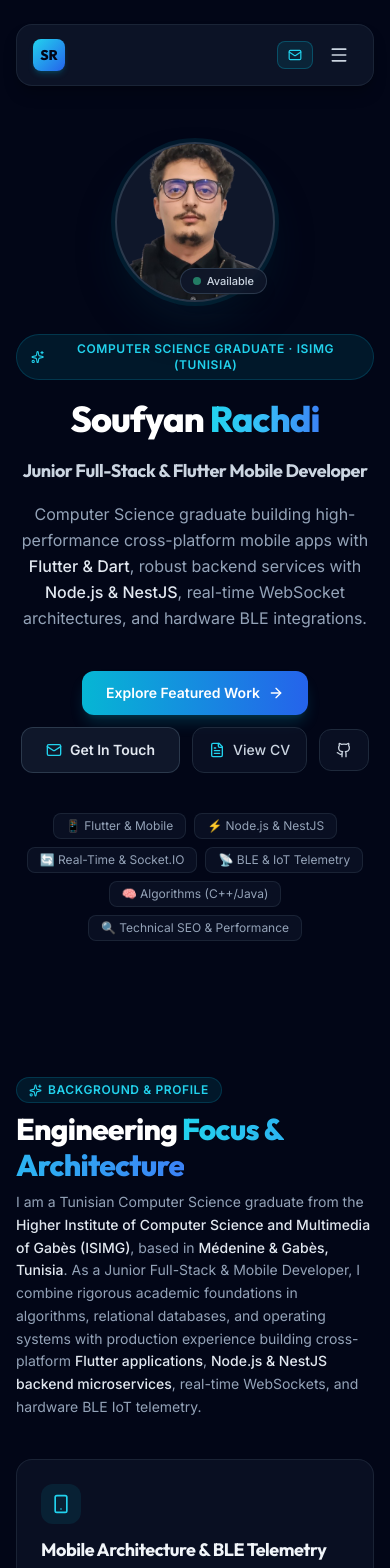
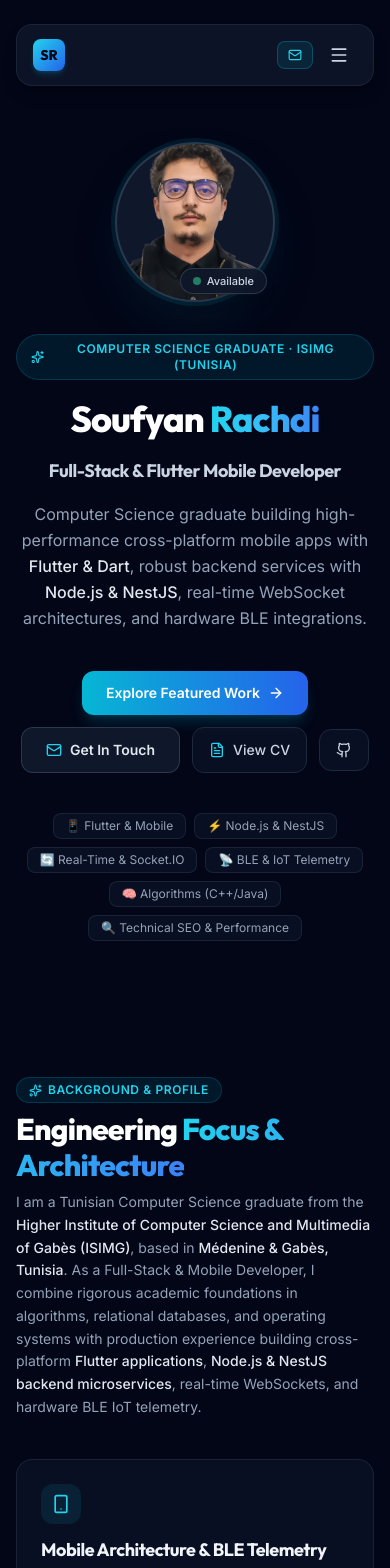
Before and after one commit to SoufyanRachdi/my_portfolio, a React (Vite) app: page / in a window 390 px wide. Shown: the top 1568 px of the page. Built offline with nearby package versions, Linux system fonts and the light colour scheme; grey boxes are pictures that could not be loaded.

Commit message:
feat: standardize title to Full-Stack & Flutter Mobile Developer (remove junior prefix)

```diff
--- a/index.html
+++ b/index.html
@@ -9,7 +9,7 @@
     <meta name="title" content="Soufyan Rachdi — Full-Stack &amp; Flutter Developer" />
     <meta name="description" content="Portfolio of Soufyan Rachdi, ISIMG graduate and Full-Stack &amp; Flutter Developer building scalable mobile apps, Node.js APIs, and real-time systems." />
     <meta name="author" content="Soufyan Rachdi" />
-    <meta name="keywords" content="Soufyan Rachdi, soufyanrachdi, Junior Developer, Flutter Developer, Full Stack Developer, Tunisian Developer, Medenine Developer, ISIMG Students, ISIMG Graduate, Software Engineer Tunisia, Mobile Developer, React, Node.js, NestJS, Socket.IO, BLE, MongoDB, Web Developer Portfolio, Technical SEO" />
+    <meta name="keywords" content="Soufyan Rachdi, soufyanrachdi, Flutter Developer, Full Stack Developer, Tunisian Developer, Medenine Developer, ISIMG Students, ISIMG Graduate, Software Engineer Tunisia, Mobile Developer, React, Node.js, NestJS, Socket.IO, BLE, MongoDB, Web Developer Portfolio, Technical SEO" />
     <meta name="theme-color" content="#020617" />
     <meta name="robots" content="index, follow, max-image-preview:large, max-snippet:-1, max-video-preview:-1" />
     <meta name="google-site-verification" content="google04208fe070a5fa23" />
@@ -212,7 +212,7 @@
                 "name": "Who is Soufyan Rachdi?",
                 "acceptedAnswer": {
                   "@type": "Answer",
-                  "text": "Soufyan Rachdi is a Tunisian Computer Science graduate from ISIMG (Higher Institute of Computer Science and Multimedia of Gabès), based in Médenine and Gabès, Tunisia. He is a Junior Full-Stack and Mobile Developer specializing in Flutter, Dart, Node.js, NestJS, and real-time WebSockets."
+                  "text": "Soufyan Rachdi is a Tunisian Computer Science graduate from ISIMG (Higher Institute of Computer Science and Multimedia of Gabès), based in Médenine and Gabès, Tunisia. He is a Full-Stack and Mobile Developer specializing in Flutter, Dart, Node.js, NestJS, and real-time WebSockets."
                 }
               },
               {
@@ -236,7 +236,7 @@
                 "name": "Is Soufyan Rachdi open for software developer hiring and freelance opportunities?",
                 "acceptedAnswer": {
                   "@type": "Answer",
-                  "text": "Yes, Soufyan Rachdi is actively available for Junior Full-Stack Developer, Junior Mobile Developer (Flutter/Android), and Junior Backend Developer positions in Tunisia (on-site or hybrid in Tunis, Sousse, Sfax, Gabès) as well as European and remote opportunities."
+                  "text": "Yes, Soufyan Rachdi is actively available for Full-Stack Developer, Mobile Developer (Flutter/Android), and Backend Developer positions in Tunisia (on-site or hybrid in Tunis, Sousse, Sfax, Gabès) as well as European and remote opportunities."
                 }
               }
             ]
@@ -250,7 +250,7 @@
     <div id="root">
       <header style="padding: 20px; text-align: center;">
         <h1>Soufyan Rachdi</h1>
-        <h2>Junior Full-Stack &amp; Flutter Mobile Developer</h2>
+        <h2>Full-Stack &amp; Flutter Mobile Developer</h2>
         <p>
           Computer Science graduate from the Higher Institute of Computer Science and Multimedia of Gabès (ISIMG), based in Médenine &amp; Gabès, Tunisia. Specializing in cross-platform mobile apps with Flutter &amp; Dart, backend services with Node.js &amp; NestJS, real-time WebSockets, and Bluetooth Low Energy (BLE) telemetry.
         </p>
--- a/src/components/AboutSection.jsx
+++ b/src/components/AboutSection.jsx
@@ -13,7 +13,7 @@ export default function AboutSection() {
           Engineering <span className="text-transparent bg-clip-text bg-gradient-to-r from-cyan-400 to-blue-500">Focus &amp; Architecture</span>
         </h2>
         <p className="text-slate-400 max-w-3xl text-sm md:text-base leading-relaxed">
-          I am a Tunisian Computer Science graduate from the <span className="text-slate-200 font-medium">Higher Institute of Computer Science and Multimedia of Gabès (ISIMG)</span>, based in <span className="text-slate-200 font-medium">Médenine &amp; Gabès, Tunisia</span>. As a Junior Full-Stack &amp; Mobile Developer, I combine rigorous academic foundations in algorithms, relational databases, and operating systems with production experience building cross-platform <span className="text-slate-200 font-medium">Flutter applications</span>, <span className="text-slate-200 font-medium">Node.js &amp; NestJS backend microservices</span>, real-time WebSockets, and hardware BLE IoT telemetry.
+          I am a Tunisian Computer Science graduate from the <span className="text-slate-200 font-medium">Higher Institute of Computer Science and Multimedia of Gabès (ISIMG)</span>, based in <span className="text-slate-200 font-medium">Médenine &amp; Gabès, Tunisia</span>. As a Full-Stack &amp; Mobile Developer, I combine rigorous academic foundations in algorithms, relational databases, and operating systems with production experience building cross-platform <span className="text-slate-200 font-medium">Flutter applications</span>, <span className="text-slate-200 font-medium">Node.js &amp; NestJS backend microservices</span>, real-time WebSockets, and hardware BLE IoT telemetry.
         </p>
       </div>
 
--- a/src/components/Hero.jsx
+++ b/src/components/Hero.jsx
@@ -46,7 +46,7 @@ export default function Hero({ onOpenContact }) {
           </h1>
 
           <h2 className="text-lg sm:text-xl md:text-2xl font-bold text-slate-300 font-heading">
-            Junior Full-Stack &amp; Flutter Mobile Developer
+            Full-Stack &amp; Flutter Mobile Developer
           </h2>
 
           <p className="mx-auto max-w-2xl text-slate-400 text-base md:text-lg leading-relaxed font-normal">
```
Also changed, not shown: public/llms.txt, public/site.webmanifest.
